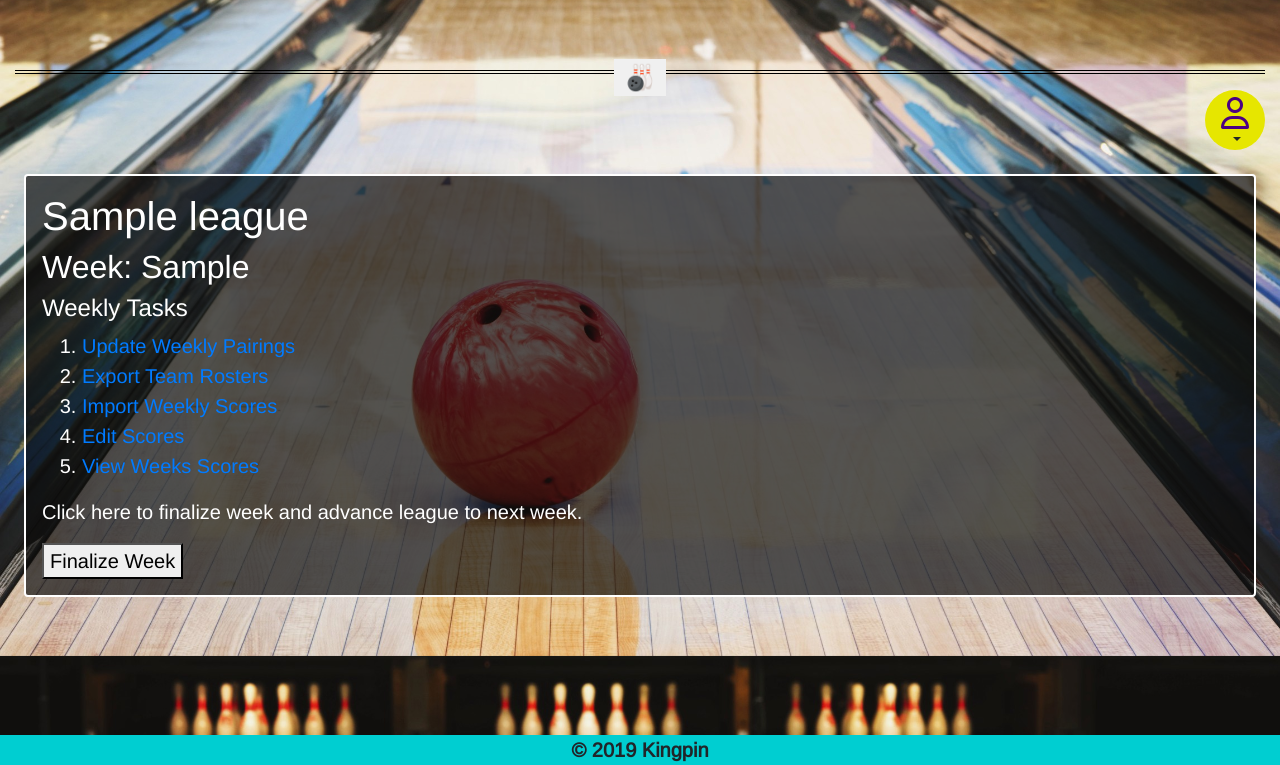
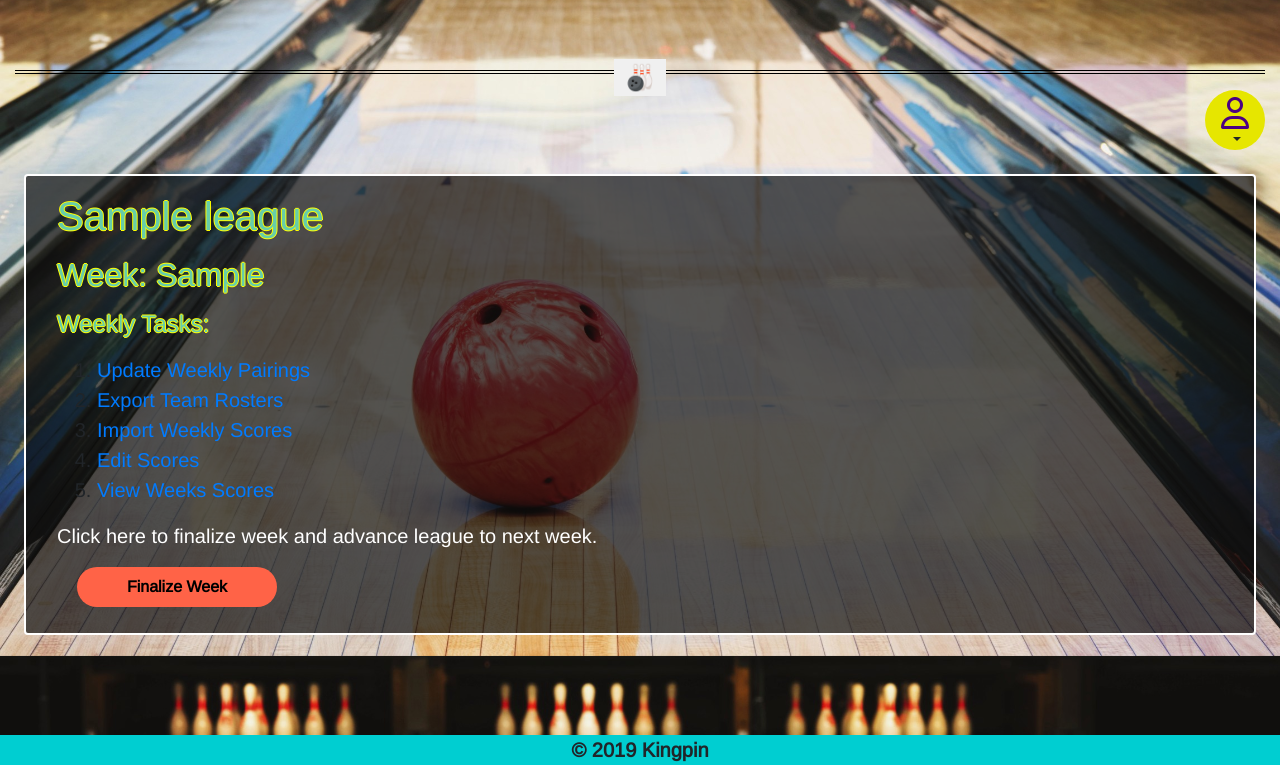
Before and after one commit to cjtrombley/KPTracker, a Django app: template kptracker_serv/templates/kpbt/leagues/weekly/weekly_tasks.html in a window 1280 px wide. Shown: the part 183-948 px from the top of the page. Run offline with Django 3.2, Linux system fonts and the light colour scheme; the template is opened without the code that fills it: most values are stand-ins (such as "Sample title", 1, 10 or a date in 2020); some libraries are stand-ins or nearby versions.

Commit message:
Styling more template files including: edit scores, export rosters, import scores, and weekly tasks

```diff
--- a/kptracker_serv/templates/kpbt/leagues/weekly/edit_scores.html
+++ b/kptracker_serv/templates/kpbt/leagues/weekly/edit_scores.html
@@ -7,6 +7,9 @@
 <div class="container-fluid">
 <div class="row">
 <div class="col-md-12">
+ <header>
+    <h2 class="form-head mb-3">Edit Scores:</h2>
+ </header>
 <div class="editscores-column">
     {% for score in scores %}
     <p class="lead text-white"> {{ score.bowler.get_name }}</p>
--- a/kptracker_serv/templates/kpbt/leagues/weekly/weekly_tasks.html
+++ b/kptracker_serv/templates/kpbt/leagues/weekly/weekly_tasks.html
@@ -1,11 +1,19 @@
 {% extends 'index.html' %}
 
+{% block title %}<title>Kingpin Bowling Tracker - Weekly Tasks</title>{% endblock %}
+
 {% block page_content %}
-<div class="text-white">
-<h1> {{ league.name }} </h1>
-<h2> Week: {{ league.week_pointer }}</h2>
+<div class="container-fluid">
+<div class="row">
+<div class="col-md-12">
 
-<h4>Weekly Tasks</h4>
+<header>
+  <h1 class="form-head mb-3"> {{ league.name }} </h1>
+</header>
+
+<h2 class="form-head mb-3"> Week: {{ league.week_pointer }}</h2>
+
+<h4 class="form-head mb-3">Weekly Tasks:</h4>
 
 <ol>
     <!--- <li>Update Team Rosters</li> --->
@@ -16,9 +24,11 @@
     <li><a href="{% url 'league-view-scores-by-week' league.bowling_center.name league.name league.week_pointer %}"> View Weeks Scores</a></li>
 </ol>
 
-<p>Click here to finalize week and advance league to next week.</p>
+<p class="lead text-white">Click here to finalize week and advance league to next week.</p>
 <form method="post" action="{% url 'finalize-week' league.bowling_center.name league.name %}">
     {% csrf_token %}
-    <button type="submit">Finalize Week</button></form>
+    <button type="submit" class="btn btn-univ">Finalize Week</button></form>
+</div>
+</div>
+</div>
 {% endblock %}
-</div>
```
Also changed, not shown: kptracker_serv/templates/kpbt/leagues/weekly/export_rosters.html (+18 -9 lines), kptracker_serv/templates/kpbt/leagues/weekly/import_scores.html (+13 -5 lines), kptracker_serv/kpbt/migrations/0033_merge_20191122_0400.py (added).
